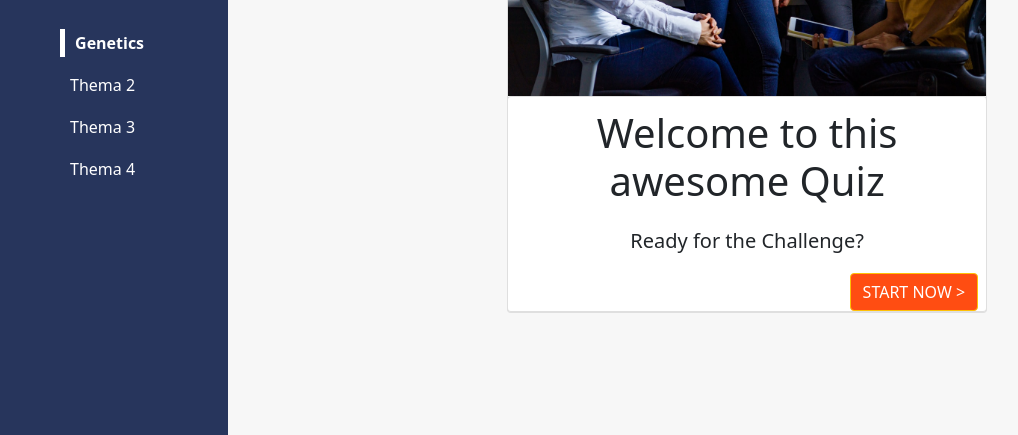
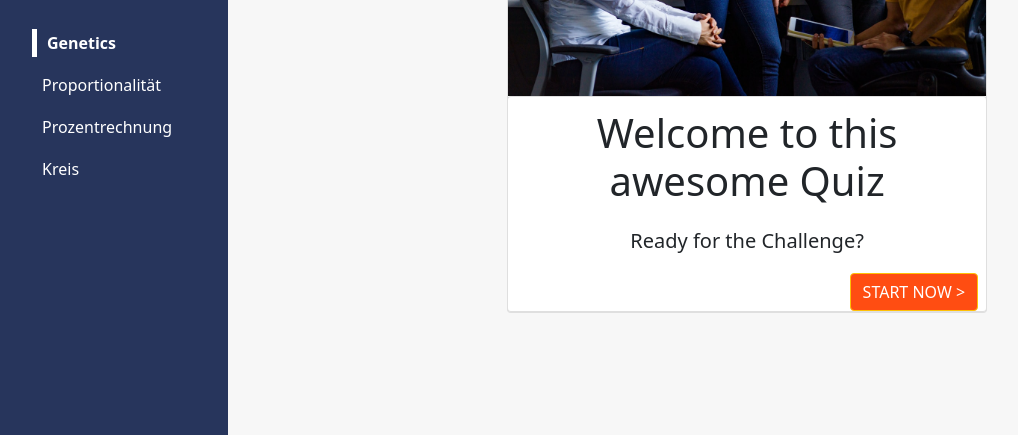
Before and after one commit to LukasKlammer/QuizApp, a plain HTML site: page index.html in a window 1280 px wide. Both pictures are taken after a click on the link "Genetics". Shown: the part 365-800 px from the top of the page, without its empty margins (14-1032 px from the left). Drawn offline with nearby package versions, Linux system fonts and the light colour scheme.

Commit message:
implement chooseable quizzes and additional quizzes

```diff
--- a/index.html
+++ b/index.html
@@ -39,16 +39,16 @@
             </a>
             <ul class="nav">
                 <li class="nav-item">
-                    <a class="nav-link active text-white" aria-current="page" href="#">Genetics</a>
+                    <a class="nav-link active text-white" id="genetics" aria-current="page" onclick="chooseQuiz('genetics')">Genetics</a>
                 </li>
                 <li class="nav-item">
-                    <a class="nav-link text-white" href="#">Thema 2</a>
+                    <a class="nav-link text-white" id="proportionality" onclick="chooseQuiz('proportionality')">Proportionalität</a>
                 </li>
                 <li class="nav-item">
-                    <a class="nav-link text-white" href="#">Thema 3</a>
+                    <a class="nav-link text-white" id="percentCalculation" onclick="chooseQuiz('percentCalculation')">Prozentrechnung</a>
                 </li>
                 <li class="nav-item">
-                    <a class="nav-link text-white">Thema 4</a>
+                    <a class="nav-link text-white" id="circle" onclick="chooseQuiz('circle')">Kreis</a>
                 </li>
             </ul>
         </nav>
@@ -108,7 +108,7 @@
                 </div>
 
                 <div class="card-body d-none" id="end-screen">
-                    <h1 class="text-center">COMPLETE GENETIC QUIZ</h1>
+                    <h1 class="text-center">QUIZ COMPLETED</h1>
                     <div class="text-center">
                         <span class="text-center">YOUR SCORE IS</span>
                         <span id="end-score">... / ...</span>
--- a/questions.js
+++ b/questions.js
@@ -1,6 +1,6 @@
 
 /** Hier werden alle Fragen und die Antworten gespeichert. Format: JSON */
-let questions = [
+let genetics = [
     {
         "question": "Wie bezeichnet man Down Syndrom noch?",
         "answer_1": "Trisomie 21",
@@ -82,3 +82,63 @@ let questions = [
         "right answer": 4,
     }
 ];
+
+
+let proportionality = [
+    {
+        "question": "Proportionalität?",
+        "answer_1": "Trisomie 21",
+        "answer_2": "Chromosom",
+        "answer_3": "Trisome 22",
+        "answer_4": "Chromosom 22",
+        "right answer": 1,
+    },
+    {
+        "question": "Welcmie 21 wurde abgeschafft, da sie diskriminierend war?",
+        "answer_1": "Mangolismus",
+        "answer_2": "Mongolis",
+        "answer_3": "Mongolismus",
+        "answer_4": "Mangolismus",
+        "right answer": 3,
+    },
+];
+
+
+let percentCalculation = [
+    {
+        "question": "Prozent?",
+        "answer_1": "Trisomie 21",
+        "answer_2": "Chromosom",
+        "answer_3": "Trisome 22",
+        "answer_4": "Chromosom 22",
+        "right answer": 1,
+    },
+    {
+        "question": "Welcmie 21 wurde abgeschafft, da sie diskriminierend war?",
+        "answer_1": "Mangolismus",
+        "answer_2": "Mongolis",
+        "answer_3": "Mongolismus",
+        "answer_4": "Mangolismus",
+        "right answer": 3,
+    },
+];
+
+
+let circle = [
+    {
+        "question": "Kreis?",
+        "answer_1": "Trisomie 21",
+        "answer_2": "Chromosom",
+        "answer_3": "Trisome 22",
+        "answer_4": "Chromosom 22",
+        "right answer": 1,
+    },
+    {
+        "question": "Welcmie 21 wurde abgeschafft, da sie diskriminierend war?",
+        "answer_1": "Mangolismus",
+        "answer_2": "Mongolis",
+        "answer_3": "Mongolismus",
+        "answer_4": "Mangolismus",
+        "right answer": 3,
+    },
+];
--- a/script.js
+++ b/script.js
@@ -4,19 +4,55 @@ let currentQuestion = 0;
 /**Gibt die erreichte Punktzahl an. */
 let score = 0;
 
+/**Gibt an, welches Quiz gewählt wurde und geladen werden soll */
+let selectedQuiz = genetics;
+
 let AUDIO_SUCCESS = new Audio('audio/success.mp3');
 let AUDIO_FAIL = new Audio('audio/fail.mp3');
 
-/**Wird aufgerufen, wenn die App neu geladen oder der replay-Button gedrückt wird. */
-function init() {
-    document.getElementById('all-questions').innerHTML = questions.length; // rendert den string Gesamtzahl der Fragen; das ist nur am Beginn nötig, Gesamtzahl der Fragen ändert sich während Beantwortung nicht
-    showQuestion(); // rendert die einzelne Frage
+
+/**wählt das gewünschte Quiz aus und initialisiert es */
+function chooseQuiz(choice) {
+    selectQuiz(choice);
+    removeWhiteBarOfLinks();
+    setWhiteBarOfLink(choice);
+    restart();
 }
 
 
-/**lädt die richtigen Fragen */
-function getQuestions(topic) {
-    let questions = genetics;
+/** entferne alle weißen Balken bei den Links */
+function removeWhiteBarOfLinks() {
+    document.getElementById('genetics').classList.remove('active');
+    document.getElementById('proportionality').classList.remove('active');
+    document.getElementById('percentCalculation').classList.remove('active');
+    document.getElementById('circle').classList.remove('active');
+}
+
+
+/** entferne alle weißen Balken bei den Links */
+function setWhiteBarOfLink(choice) {
+    document.getElementById(choice).classList.add('active');
+}
+
+
+/**wähle das richtige Quiz aus und schreibe es ins Array selectedQuiz */
+function selectQuiz(choice) {
+    if (choice == 'genetics') {
+        selectedQuiz = genetics;
+    } else if (choice == 'proportionality') {
+        selectedQuiz = proportionality;
+    } else if (choice == 'percentCalculation') {
+        selectedQuiz = percentCalculation;
+    } else if (choice == 'circle') {
+        selectedQuiz = circle;
+    }
+}
+
+
+/**Wird aufgerufen, wenn die App neu geladen oder der replay-Button gedrückt wird. */
+function init() {
+    document.getElementById('all-questions').innerHTML = selectedQuiz.length; // rendert den string Gesamtzahl der Fragen; das ist nur am Beginn nötig, Gesamtzahl der Fragen ändert sich während Beantwortung nicht
+    showQuestion(); // rendert die einzelne Frage
 }
 
 
@@ -28,9 +64,9 @@ function openQuiz() {
 
 /**rendert die Fragen, sofern nicht bereits die letzte Frage aufgerufen wurde */
 function showQuestion() {
-    let question = questions[currentQuestion]; // aktuelle Frage aus dem JSON holen und in ein array speichern
+    let question = selectedQuiz[currentQuestion]; // aktuelle Frage aus dem JSON holen und in ein array speichern
 
-    if (currentQuestion >= questions.length) {
+    if (currentQuestion >= selectedQuiz.length) {
         showEndScreen(); // am Ende des Quizzes End-Bildschirm zeigen
     }
     else { // wenn noch nicht am Ende angelangt kommt nächste Frage
@@ -46,7 +82,7 @@ function showQuestion() {
 
 function answer(selectedAnswer) {
     // let selectedAnswerNumber = selectedAnswer.slice(-1);  // Alternative: damit lesen wir das letzte Zeichen aus dem übergebenen String raus
-    let question = questions[currentQuestion] // holt die aktuelle Frage in aus dem JSON und schreibt sie in die Variable question
+    let question = selectedQuiz[currentQuestion] // holt die aktuelle Frage in aus dem JSON und schreibt sie in die Variable question
     let rightAnswer = question["right answer"]; // aus der aktuellen Frage die richtige Antwort auslesen und in die Variable rightAnswer geben (Antwort ist eine Zahl)
     let rightAnswerAsText = `answer_${rightAnswer}`;
 
@@ -67,7 +103,7 @@ function answer(selectedAnswer) {
 function nextQuestion() {
     disableNextQuestion();
     currentQuestion++; // Variable um 1 erhöhen, gibt die Nummer der aktuellen Frage an
-    showQuestion();
+    showQuestion(selectedQuiz);
 }
 
 
@@ -105,7 +141,7 @@ function showEndScreen() {
     document.getElementById('question-body').classList.add('d-none'); // Fragen-Container ausblenden
     document.getElementById('header-image').src = 'img/brain_result.png'; // ändert das Bild
     document.getElementById('header-image').classList.add('width-50'); // verkleinert das Bild, damit es besser aussieht
-    document.getElementById('end-score').innerHTML = score + '/' + questions.length; // zeigt an, wie viele von insgesamt wie vielen Fragen man richtig beantwortet hat
+    document.getElementById('end-score').innerHTML = score + '/' + selectedQuiz.length; // zeigt an, wie viele von insgesamt wie vielen Fragen man richtig beantwortet hat
 }
 
 
@@ -148,7 +184,7 @@ function restart() {
 
 /**rendert den Verlauf der Progress-Bar */
 function renderProgressBar(question) {
-    let percentage = ((currentQuestion + 1) * 100) / questions.length; // Prozentsatz berechnen
+    let percentage = ((currentQuestion + 1) * 100) / selectedQuiz.length; // Prozentsatz berechnen
     percentage = Math.round(percentage); // Ergebnis runden mit JavaScript Funktion
     document.getElementById('progress-bar').style = `width: ${percentage}%`; // Breite der progressbar einsetzen
     document.getElementById('progress-bar').innerHTML = percentage + ' %'; // Prozentsatz in der progressbar einsetzen
--- a/style.css
+++ b/style.css
@@ -38,6 +38,7 @@ h5 {
     padding-right: 10px !important;
     padding-top: 2px !important;
     padding-bottom: 2px !important;
+    cursor: pointer;
 }
 
 .active, .nav-link:hover {
```
